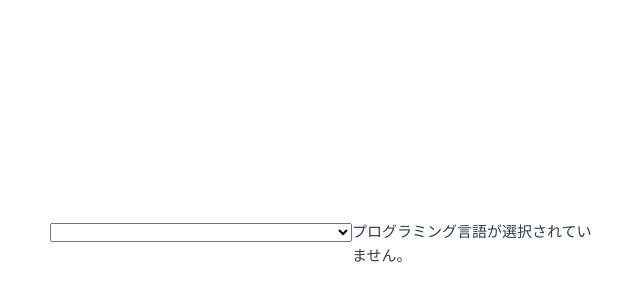
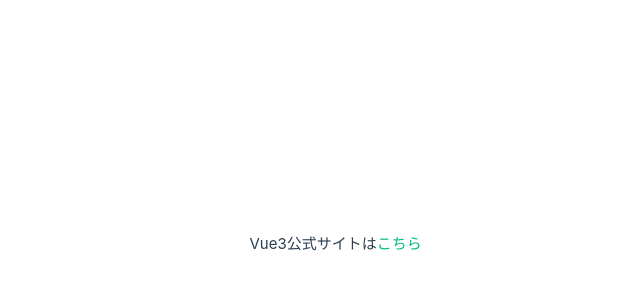
Before and after one commit to yukinnh/Laravel_vue_start, a Vue app: page / in a window 1280 px wide. Shown: the part 156-456 px from the top of the page, without its empty margins (14-654 px from the left). Built offline with nearby package versions, Linux system fonts and the light colour scheme.

Commit message:
基礎編 v-bind

```diff
--- a/src/App.vue
+++ b/src/App.vue
@@ -1,23 +1,9 @@
 <template>
   <div id="app">
-    <form>
-      <select id ="language" v-model= "language">
-        <option value="">好きなプログラミング言語を選んでください。</option>
-        <option value="php">PHP</option>
-        <option value="ruby">Ruby</option>
-        <option value="python">Python</option>
-        <option value="java">Java</option>
-      </select>
-    </form>
-    <div v-if="language==='php'">Web系でよく使用されている</div>
-    <div v-else-if="language==='ruby'">日本発のプログラミング言語</div>
-    <div v-else-if="language==='python'">機械学習で使用されることが多い</div>
-    <div v-else-if="language==='java'">大規模開発で用いられることが多い言語</div>
-    <div v-else>プログラミング言語が選択されていません。</div>
+    <p>Vue3公式サイトは<a v-bind:href="link">こちら</a></p>
   </div>
 </template>
 
 <script setup>
-import { ref } from "vue";
-const language = ref(null);
+const link = "https://v3.ja.vuejs.org/"
 </script>
```
